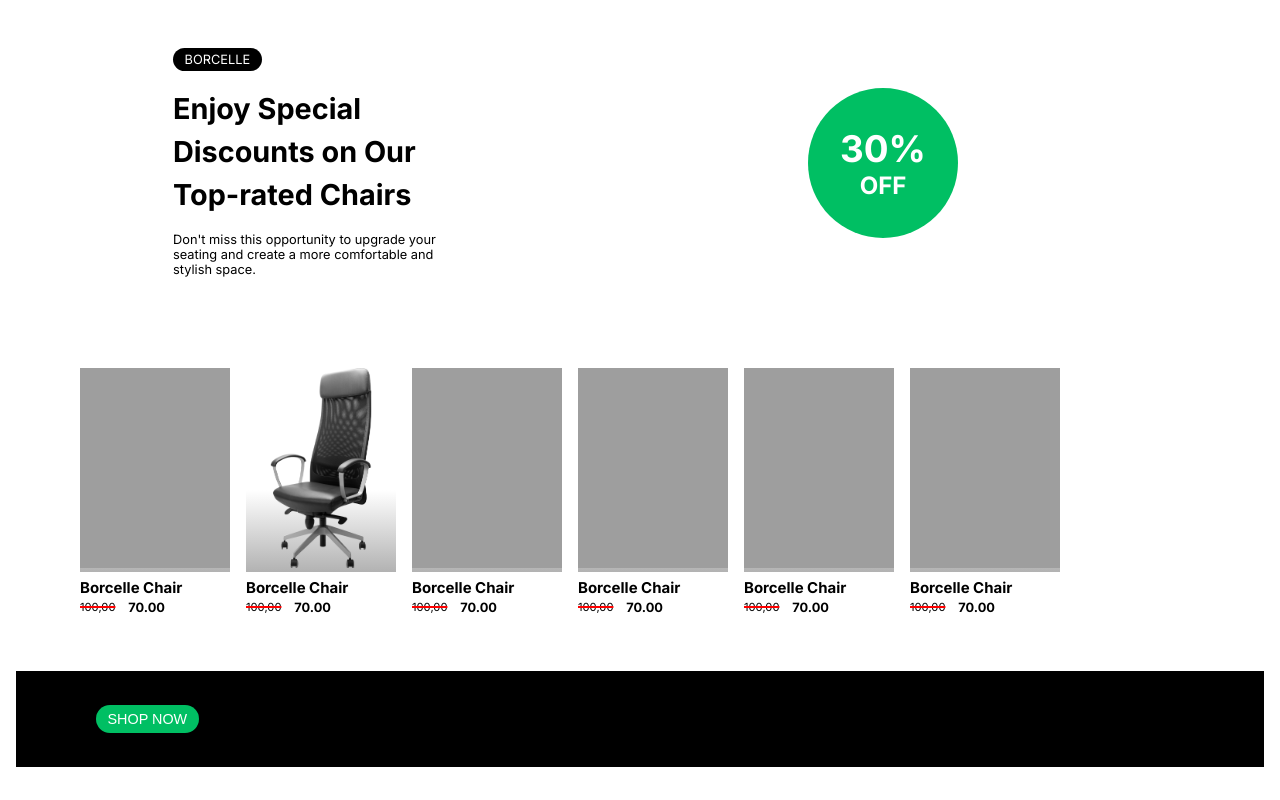
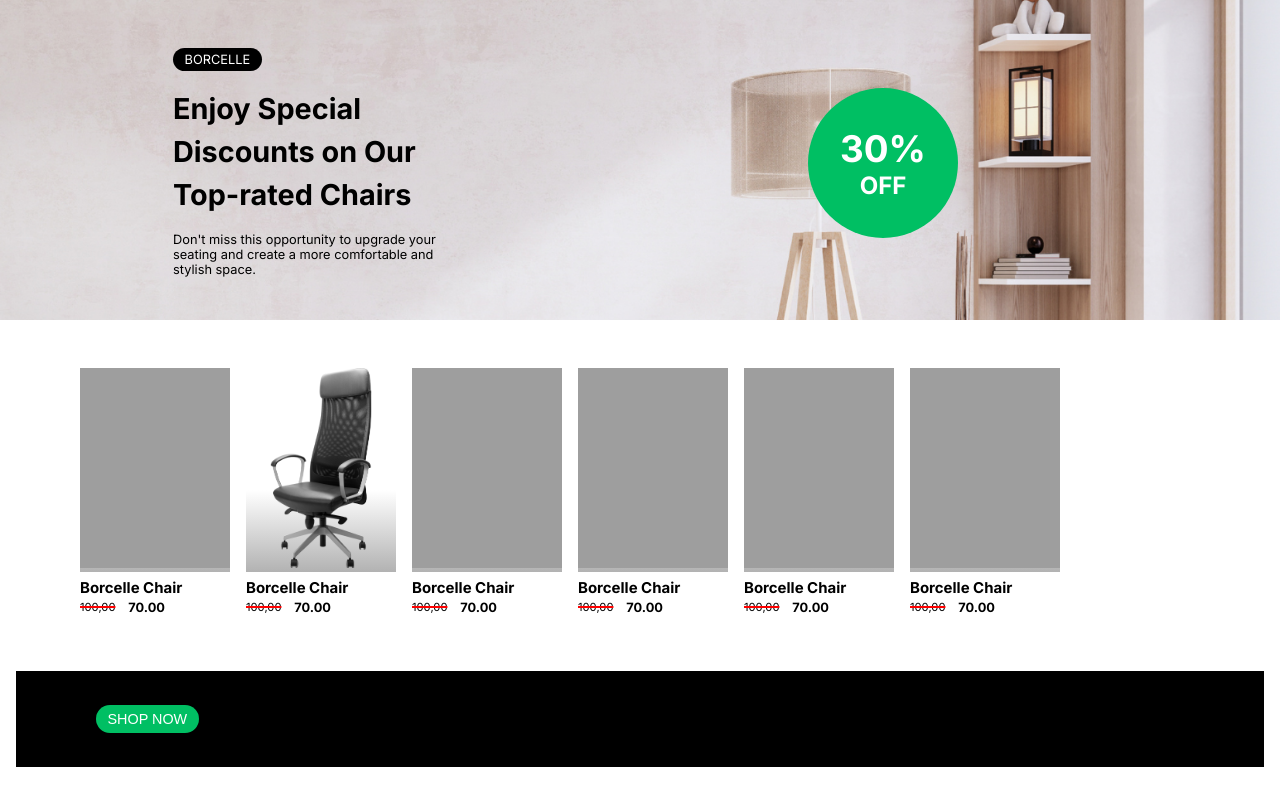
Before and after one commit to ajpruz/hack-10, a plain HTML site: page index.html in a window 1280 px wide. Drawn offline with Linux system fonts and the light colour scheme; the site is published under a folder, as on GitHub Pages, so addresses that start at the root find nothing.

Commit message:
Update style.css

```diff
--- a/style.css
+++ b/style.css
@@ -16,7 +16,7 @@ header{
     background-size: cover;
     background-position: center;
     background-repeat: no-repeat;
-    background-image: url(/hack-10/img/2\ \(6\).png);
+    background-image: url(img/2\ \(6\).png);
 }
 header > section{
     display: flex;
```
